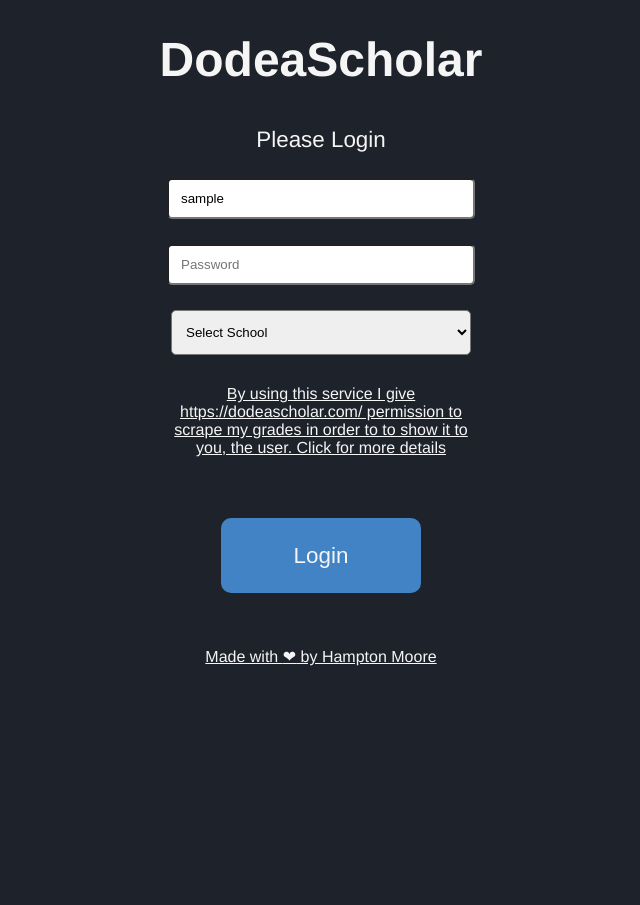
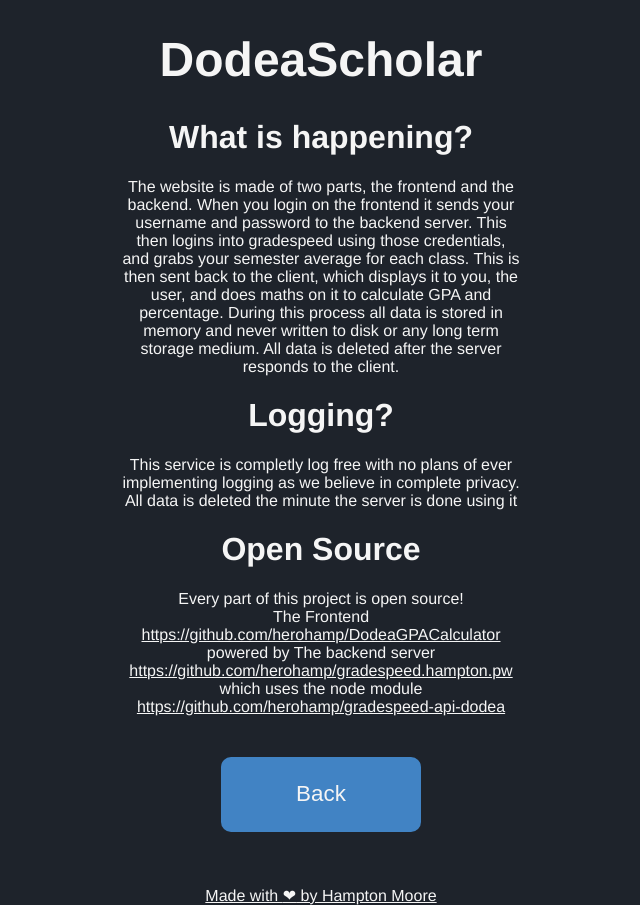
Before and after one commit to haylinmoore/dodeascholar.com, a Vue app: page /#/tos in a window 1280 px wide. Before the commit this address led to /#/. Shown: the whole page, without its empty margins (319-959 px from the left). Before the commit the page ends 800 px from the top, so only its background shows below. Built offline with nearby package versions, Linux system fonts and the light colour scheme; sample sign-in values are in the browser's storage.

Commit message:
Added VueJS Router

```diff
--- a/package.json
+++ b/package.json
@@ -12,6 +12,7 @@
 		"axios": "^0.18.0",
 		"core-js": "^2.6.5",
 		"vue": "^2.6.6",
+		"vue-router": "^3.0.6",
 		"vuex": "^3.0.1"
 	},
 	"devDependencies": {
--- a/public/tos.html
+++ /dev/null
@@ -1,51 +0,0 @@
-<html>
-	<head>
-		<title>TOS || dodeascholar</title>
-		<meta name="viewport" content="width=device-width,initial-scale=1.0" />
-		<style>
-			html,
-			body {
-				background-color: #1e232b;
-				width: 100%;
-				max-width: 400px;
-				margin: 0 auto;
-				margin-top: 30px;
-				color: #f5f5f5;
-				font-family: "Avenir", Helvetica, Arial, sans-serif;
-				-webkit-font-smoothing: antialiased;
-				-moz-osx-font-smoothing: grayscale;
-			}
-
-			a {
-				color: #f5f5f5;
-			}
-		</style>
-	</head>
-
-	<body>
-		<h1>What is happening?</h1>
-		<p>
-			The website is made of two parts, the frontend and the backend. When you login on the frontend it sends your
-			username and password to the backend server. This then logins into gradespeed using those credentials, and grabs
-			your semester average for each class. This is then sent back to the client, which displays it to you, the user,
-			and does maths on it to calculate GPA and percentage. During this process all data is stored in memory and never
-			written to disk or any long term storage medium. All data is deleted after the server responds to the client.
-		</p>
-		<h1>Logging?</h1>
-		<p>
-			This service is completly log free with no plans of ever implementing logging as we believe in complete privacy.
-			All data is deleted the minute the server is done using it
-		</p>
-		<h1>Open Source</h1>
-		<p>
-			Every part of this project is open source!<br />
-			The Frontend
-			<a href="https://github.com/herohamp/DodeaGPACalculator">https://github.com/herohamp/DodeaGPACalculator</a>
-			<br />powered by The backend server
-			<a href="https://github.com/herohamp/gradespeed.hampton.pw">https://github.com/herohamp/gradespeed.hampton.pw</a>
-			<br />
-			which uses the node module
-			<a href="https://github.com/herohamp/gradespeed-api-dodea">https://github.com/herohamp/gradespeed-api-dodea</a>
-		</p>
-	</body>
-</html>
--- a/src/App.vue
+++ b/src/App.vue
@@ -2,10 +2,7 @@
 	<div id="app">
 		<h1 id="header">DodeaScholar</h1>
 
-		<div id="message">{{ message }}</div>
-		<login v-if="page == 'login'" id="login"/>
-		<overview v-if="page == 'overview'"/>
-		<classbreakdown v-if="page == 'classbreakdown'"/>
+		<router-view></router-view>
 
 		<br>
 		<br>
@@ -18,17 +15,8 @@
 </template>
 
 <script>
-import login from "./pages/login/index.vue";
-import overview from "./pages/overview/index.vue";
-import classbreakdown from "./pages/classbreakdown/index.vue";
-
 export default {
 	name: "app",
-	components: {
-		login,
-		overview,
-		classbreakdown
-	},
 	computed: {
 		page() {
 			return this.$store.getters.page;
--- a/src/main.js
+++ b/src/main.js
@@ -2,7 +2,14 @@
 import App from "./App.vue";
 import store from "./store";
 
-new Vue({
+import VueRouter from "vue-router";
+
+import router from "./router.js";
+
+Vue.use(VueRouter);
+
+var vue = new Vue({
 	store,
+	router,
 	render: h => h(App)
 }).$mount("#app");
--- a/src/pages/classbreakdown/index.vue
+++ b/src/pages/classbreakdown/index.vue
@@ -95,7 +95,7 @@
 	},
 	methods: {
 		back() {
-			this.$store.dispatch("changePage", "overview");
+			this.$router.push("overview");
 		}
 	}
 };
--- a/src/pages/login/index.vue
+++ b/src/pages/login/index.vue
@@ -1,5 +1,6 @@
 <template>
 	<div v-on:keyup.enter="login">
+		<div id="message">{{ message }}</div>
 		<input type="text" placeholder="Username" v-model="username">
 		<br>
 		<input type="password" placeholder="Password" v-model="password">
@@ -11,11 +12,9 @@
 		<br>
 		<div id="tos">
 			<a
-				href="/tos.html"
-			>By using this service I give https://dodeascholar.com/ permission to scrape my grades in order to to show it to you, the user. Click for more details</a>
+				href="#/tos"
+			>By using this service I give https://dodeascholar.com/ permission to access my gradespeed account while grabbing the grades, nothing will ever be stored. Click for more details</a>
 		</div>
-		<br>
-		<input type="checkbox" v-model="debug" style="display:none;">
 		<br>
 		<button v-on:click="login" type="button">Login</button>
 	</div>
@@ -31,7 +30,7 @@
 		return {
 			school: localStorage.getItem("school") || "unselected",
 			username: localStorage.getItem("username") || "",
-			password: "",
+			password: atob(localStorage.getItem("password")) || "",
 			debug: false
 		};
 	},
@@ -45,9 +44,16 @@
 	},
 	methods: {
 		login: function() {
-			var login = [this.username, btoa(this.password), this.school, this.debug];
+			var login = [
+				this.username,
+				btoa(this.password),
+				this.school,
+				this.debug,
+				this.$router
+			];
 			localStorage.setItem("school", this.school);
 			localStorage.setItem("username", this.username);
+			localStorage.setItem("password", btoa(this.password));
 			this.$store.dispatch("getGrades", login);
 		}
 	}
--- a/src/pages/overview/classes.vue
+++ b/src/pages/overview/classes.vue
@@ -12,17 +12,17 @@
 		<tr v-for="sClass in classes" :key="sClass">
 			<td>{{ sClass[2][0] }}</td>
 			<td>
-				<a href="#" v-on:click="classBreakdown(sClass,sClass[4][0])">{{ sClass[4][1] }}</a>
+				<a href="javascript:;" v-on:click="classBreakdown(sClass,sClass[4][0])">{{ sClass[4][1] }}</a>
 			</td>
 			<td>
-				<a href="#" v-on:click="classBreakdown(sClass,sClass[5][0])">{{ sClass[5][1] }}</a>
+				<a href="javascript:;" v-on:click="classBreakdown(sClass,sClass[5][0])">{{ sClass[5][1] }}</a>
 			</td>
 			<td>{{ sClass[7][0] }}</td>
 			<td>
-				<a href="#" v-on:click="classBreakdown(sClass,sClass[8][0])">{{ sClass[8][1] }}</a>
+				<a href="javascript:;" v-on:click="classBreakdown(sClass,sClass[8][0])">{{ sClass[8][1] }}</a>
 			</td>
 			<td>
-				<a href="#" v-on:click="classBreakdown(sClass,sClass[9][0])">{{ sClass[9][1] }}</a>
+				<a href="javascript:;" v-on:click="classBreakdown(sClass,sClass[9][0])">{{ sClass[9][1] }}</a>
 			</td>
 			<td>{{ sClass[11][0] }}</td>
 		</tr>
@@ -40,13 +40,13 @@
 	methods: {
 		classBreakdown(cClass, classID) {
 			classID = classID.substr(6);
-			console.log(classID, cClass);
 			this.$store.dispatch("loadClass", {
 				cClass,
 				classID,
 				username: this.$store.state.username,
 				password: this.$store.state.password,
-				schoolID: this.$store.state.schoolID
+				schoolID: this.$store.state.schoolID,
+				router: this.$router
 			});
 		}
 	}
--- a/src/pages/overview/index.vue
+++ b/src/pages/overview/index.vue
@@ -1,5 +1,6 @@
 <template>
 	<div>
+		<div id="message">{{ message }}</div>
 		<gpaDisplay/>
 		<classes/>
 		<logout/>
@@ -17,6 +18,11 @@
 		classes,
 		gpaDisplay,
 		logout
+	},
+	computed: {
+		message() {
+			return this.$store.getters.message;
+		}
 	}
 };
 </script>
--- a/src/pages/overview/logout.vue
+++ b/src/pages/overview/logout.vue
@@ -7,7 +7,7 @@
 	name: "logout",
 	methods: {
 		logout() {
-			this.$store.commit("changePage", "login");
+			this.$store.dispatch("logout", this.$router);
 		}
 	}
 };
--- /dev/null
+++ b/src/pages/tos/index.vue
@@ -0,0 +1,58 @@
+<template>
+	<div>
+		<h1>What is happening?</h1>
+		<p>
+			The website is made of two parts, the frontend and the backend. When you login on the frontend it sends your
+			username and password to the backend server. This then logins into gradespeed using those credentials, and grabs
+			your semester average for each class. This is then sent back to the client, which displays it to you, the user,
+			and does maths on it to calculate GPA and percentage. During this process all data is stored in memory and never
+			written to disk or any long term storage medium. All data is deleted after the server responds to the client.
+		</p>
+		<h1>Logging?</h1>
+		<p>
+			This service is completly log free with no plans of ever implementing logging as we believe in complete privacy.
+			All data is deleted the minute the server is done using it
+		</p>
+		<h1>Open Source</h1>
+		<p>
+			Every part of this project is open source!
+			<br>The Frontend
+			<a
+				href="https://github.com/herohamp/DodeaGPACalculator"
+			>https://github.com/herohamp/DodeaGPACalculator</a>
+			<br>powered by The backend server
+			<a
+				href="https://github.com/herohamp/gradespeed.hampton.pw"
+			>https://github.com/herohamp/gradespeed.hampton.pw</a>
+			<br>which uses the node module
+			<a
+				href="https://github.com/herohamp/gradespeed-api-dodea"
+			>https://github.com/herohamp/gradespeed-api-dodea</a>
+		</p>
+		<button v-on:click="back" type="button">Back</button>
+	</div>
+</template>
+
+<script>
+export default {
+	name: "classbreakdown",
+	computed: {},
+	methods: {
+		back() {
+			this.$router.push("/");
+		}
+	}
+};
+</script>
+
+<!-- Add "scoped" attribute to limit CSS to this component only -->
+<style scoped>
+a {
+	color: #f5f5f5;
+}
+div {
+	width: 100%;
+	max-width: 400px;
+	margin: auto;
+}
+</style>
--- /dev/null
+++ b/src/router.js
@@ -0,0 +1,60 @@
+import store from "./store.js";
+import login from "./pages/login/index.vue";
+import overview from "./pages/overview/index.vue";
+import tos from "./pages/tos/index.vue";
+import classbreakdown from "./pages/classbreakdown/index.vue";
+import VueRouter from "vue-router";
+
+const routes = [
+	{
+		path: "/",
+		component: login,
+		meta: {
+			requiresAuth: false
+		}
+	},
+	{
+		path: "/tos",
+		component: tos,
+		meta: {
+			requiresAuth: false
+		}
+	},
+	{
+		path: "/overview",
+		component: overview,
+		meta: {
+			requiresAuth: true
+		}
+	},
+	{
+		path: "/break",
+		component: classbreakdown,
+		meta: {
+			requiresAuth: true
+		}
+	}
+];
+
+// 3. Create the router instance and pass the `routes` option
+// You can pass in additional options here, but let's
+// keep it simple for now.
+let router = new VueRouter({
+	routes // short for `routes: routes`
+});
+
+router.beforeEach((to, from, next) => {
+	if (to.matched.some(record => record.meta.requiresAuth)) {
+		if (store.getters.loggedIn) {
+			next();
+		} else {
+			next({
+				path: "/"
+			});
+		}
+	} else {
+		next();
+	}
+});
+
+export default router;
--- a/src/store.js
+++ b/src/store.js
@@ -1,6 +1,8 @@
 import Vue from "vue";
 import Vuex from "vuex";
 import axios from "axios";
+
+import router from "./router.js";
 
 import schools from "./schools.json";
 
@@ -25,6 +27,13 @@
 	getters: {
 		message(state) {
 			return state.message;
+		},
+		loggedIn(state) {
+			if (state.username) {
+				return true;
+			} else {
+				return false;
+			}
 		},
 		page(state) {
 			return state.page;
@@ -67,9 +76,18 @@
 			state.username = data[0];
 			state.password = data[1];
 			state.schoolID = data[2];
+		},
+		logout(state) {
+			state.username = false;
+			state.password = false;
+			state.schoolID = false;
 		}
 	},
 	actions: {
+		logout(context, router) {
+			context.commit("logout");
+			router.push("/");
+		},
 		getGrades(context, login) {
 			if (login[0] == "") {
 				context.commit("changeMessage", "Please type a username");
@@ -119,6 +137,8 @@
 						context.commit("changeMessage", "");
 						context.commit("changePage", "overview");
 						context.commit("changeAccount", [login[0], login[1], login[2]]);
+						login[4].push("overview");
+						//this.$router.push("/overview");
 					} else {
 						context.commit("changeMessage", "Username, Password, Or School Is Incorrect :(");
 					}
@@ -128,8 +148,6 @@
 			context.commit("changePage", page);
 		},
 		loadClass(context, data) {
-			console.log(data);
-			//console.log(data.cClass, data.classID);
 			context.commit("changeMessage", "Loading...");
 			axios
 				.get(
@@ -139,12 +157,12 @@
 				)
 				.then(function(response) {
 					context.commit("changeMessage", "");
-					console.log(response);
 					context.commit("changeClass", {
 						overview: data.cClass,
 						breakdown: response.data
 					});
 					context.commit("changePage", "classbreakdown");
+					data.router.push("break");
 				});
 		}
 	}
```
Also changed, not shown: 2 other files (tests, documents, lock files or other folders).
